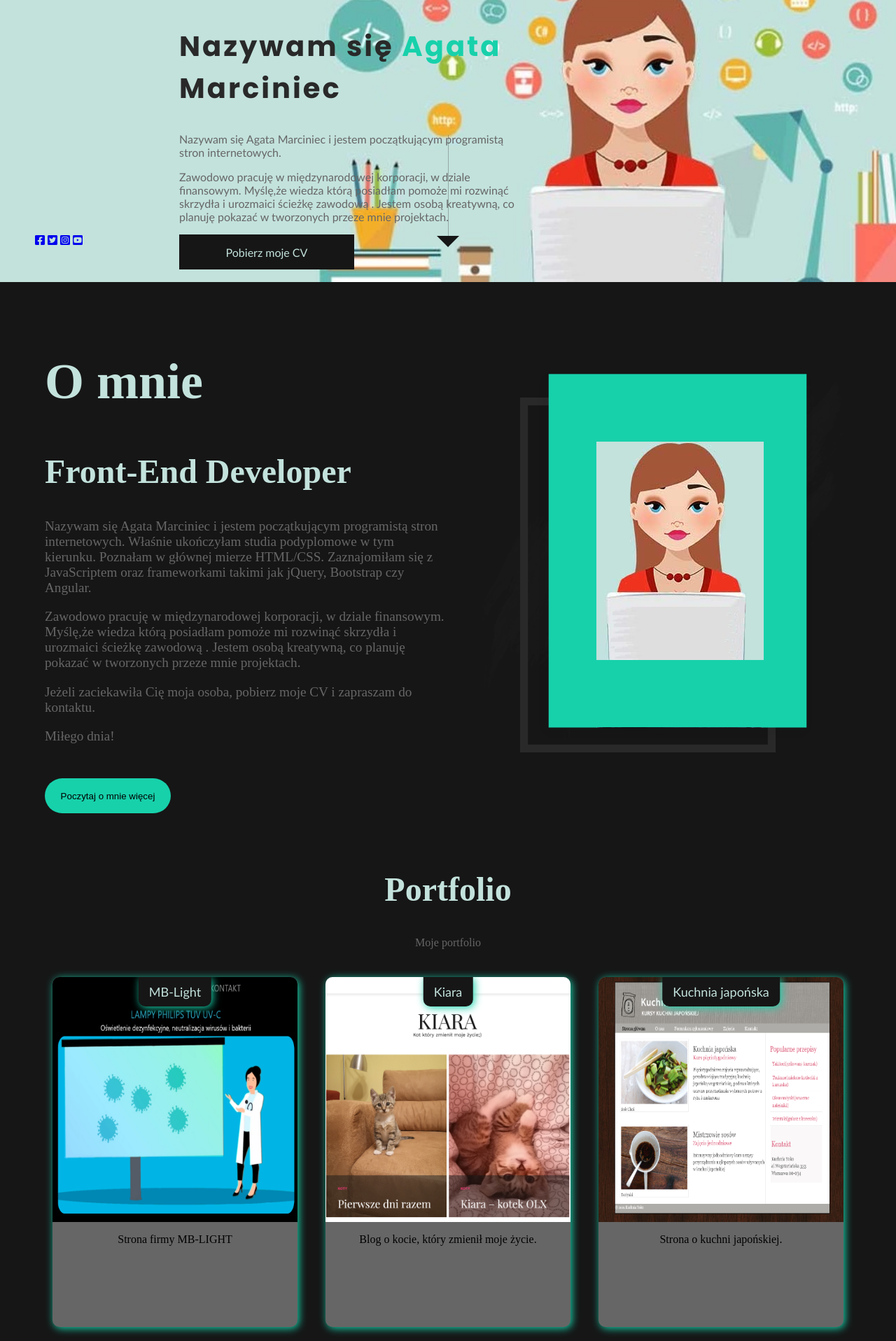
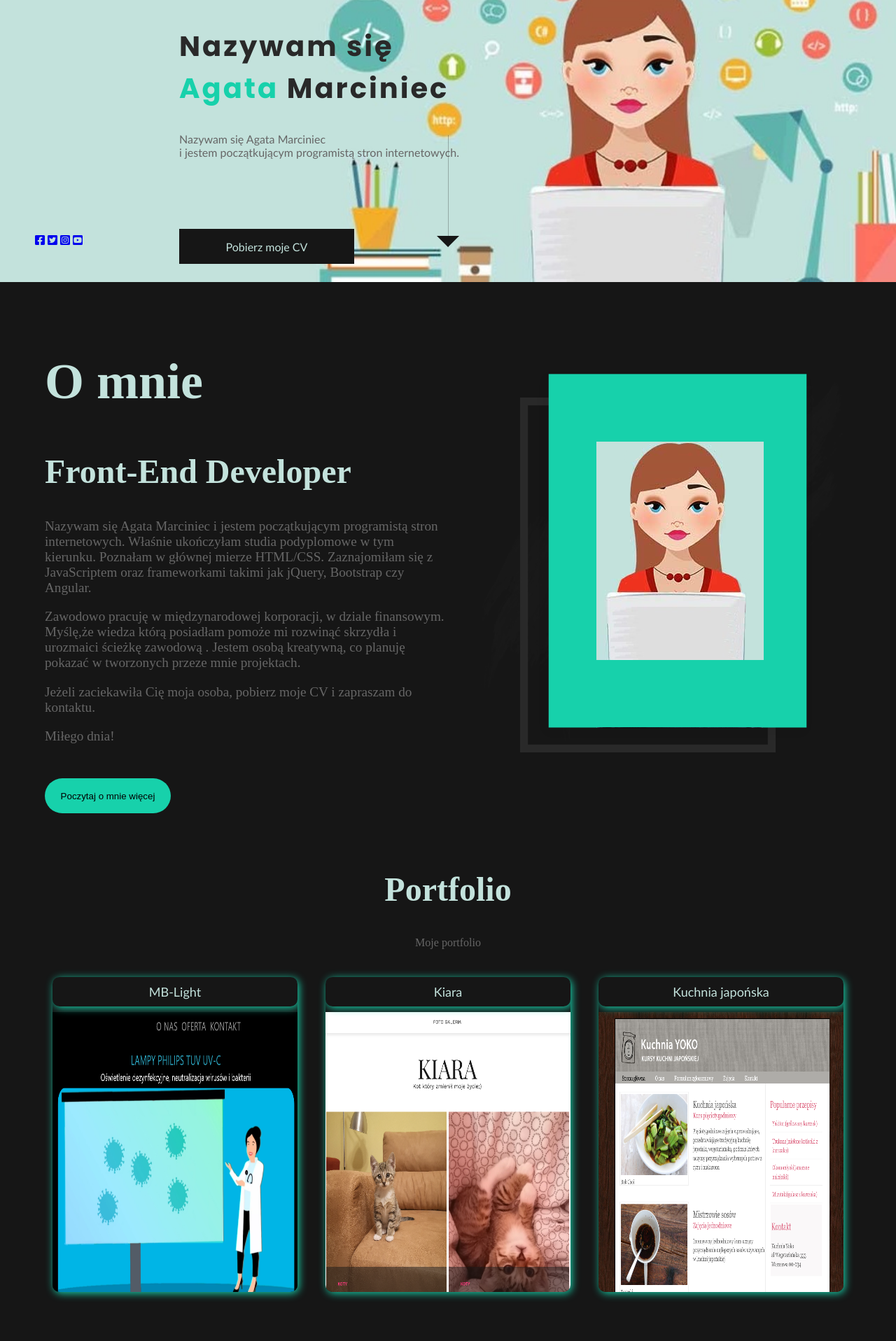
Before and after one commit to AgataMarciniec/AgataMarciniec.github.io, a plain HTML site: page index.html in a window 1280 px wide. Shown: the part 415-2331 px from the top of the page at 70% size. After the commit the page ends 2281 px from the top, so only its background shows below. Drawn offline with Linux system fonts and the light colour scheme.

Commit message:
Aktualizacja pozycji guzika i portfolio

```diff
--- a/css/style.css
+++ b/css/style.css
@@ -259,8 +259,8 @@ transition: all ease 1s;
 
 .s-box {
     width: 350px;
-    height: 500px;
-    background-color: var(--gray);
+    height: 450px;
+    /* background-color: black; */
     margin: 20px;
     border-radius: 10px;
     overflow: hidden;
@@ -269,14 +269,17 @@ transition: all ease 1s;
 }
 
 .s-b-img {
+    margin-top: 50px;
     width: 100%;
-    height: 70%;
+    height: 100%;
 
 }
 
 
 
-
+#cv_anchor {
+    margin-top: 100px;
+}
 
 
 
@@ -290,11 +293,13 @@ transition: all ease 1s;
     font-family: calibri, sans-serif;
     background-color: var(--dark);
     font-size: 18px;
-    padding: 10px 15px;
+    padding: 10px 0px;
     position: absolute;
     top: 0;
-    left: 50%;
-    transform: translatex(-50%);
+    text-align: center;
+    /* left: 50%; */
+    width: 100%;
+    /* transform: translatex(-50%); */
     border-radius: 0 0 10px 10px;
     box-shadow: 2px 2px 12px var(--green);
 
--- a/index.html
+++ b/index.html
@@ -25,7 +25,7 @@ li
                 <li><a href="#about">O mnie</a></li>
                 <!-- <li><a href="#services">Usługi</a></li> -->
                 <li><a href="#portfolio">Portfolio</a></li>
-                <li><a href="#contact">Kontakt</a></li>
+                <!-- <li><a href="#contact">Kontakt</a></li> -->
             </ul>
             <!-- język -->
             <a href="#" class="lang">EN</a>
@@ -34,14 +34,11 @@ li
 
         <!-- o mnie -->
         <div class="name">
-            <h1>Nazywam się <span>Agata</span> Marciniec</h1>
+            <h1>Nazywam się<br><span>Agata</span> Marciniec</h1>
             <p class="details">
-                <p>Nazywam się Agata Marciniec i jestem początkującym programistą stron internetowych.</p>
-                <p>Zawodowo pracuję w międzynarodowej korporacji, w dziale finansowym. Myślę,że wiedza którą posiadłam
-                    pomoże mi rozwinąć skrzydła i urozmaici ścieżkę zawodową . Jestem osobą kreatywną, co planuję
-                    pokazać w tworzonych przeze mnie projektach.</p>
-            </p>
-            <a href="./Agata_Marciniec_CV.pdf" class="cv-btn" target="_blank">Pobierz moje CV</a>
+                Nazywam się Agata Marciniec<br> i jestem początkującym programistą stron internetowych.</p>
+
+            <a href="./Agata_Marciniec_CV.pdf" class="cv-btn" target="_blank" id="cv_anchor">Pobierz moje CV</a>
         </div>
 
         <!-- strzałka -->
@@ -101,9 +98,9 @@ li
                     <img src="images/mb_light.png" alt="Usługa 2">
                 </div>
                 <!-- tekst opisujący usługę -->
-                <div class="s-b-text">
+                <!-- <div class="s-b-text">
                     <p>Strona firmy MB-LIGHT</p>
-                </div>
+                </div> -->
             </div>
             <!-- usługa nr 1  -->
             <div class="s-box">
@@ -113,9 +110,9 @@ li
                     <img src="images/kiara2.png" alt="Usługa 1">
                 </div>
                 <!-- tekst opisujący usługę -->
-                <div class="s-b-text">
+                <!-- <div class="s-b-text">
                     <p>Blog o kocie, który zmienił moje życie.</p>
-                </div>
+                </div> -->
             </div> <!-- usługa nr 3  -->
             <div class="s-box">
                 <!-- rysunek z tekstem-rodzajem usługi -->
@@ -124,9 +121,9 @@ li
                     <img src="images/kuchnia_nippon.png" alt="Usługa 3">
                 </div>
                 <!-- tekst opisujący usługę -->
-                <div class="s-b-text">
+                <!-- <div class="s-b-text">
                     <p>Strona o kuchni japońskiej.</p>
-                </div>
+                </div> -->
             </div>
         </div>
 
```
